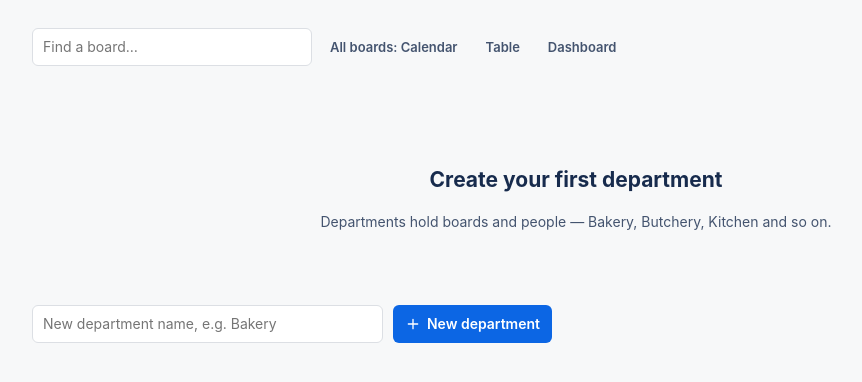
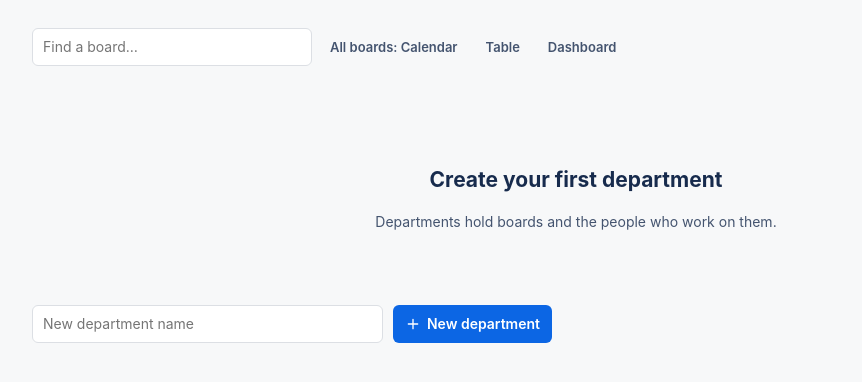
Before and after one commit to paulocezzar/lanes, a Django app: page / in a window 1280 px wide. Shown: the part 48-430 px from the top of the page, without its empty margins (64-926 px from the left). Run offline with Django 5.2, Linux system fonts and the light colour scheme; the visitor is signed in with stand-in values (Sample User, id 1); data comes from the database, SQL or seed files in the repository; data that the repository does not hold is empty.

Commit message:
Neutral wording: no department or bakery-specific examples in placeholders, hints, templates or AI prompts
Co-Authored-By: Claude Opus 5.5 <noreply@anthropic.com>
Claude-Session: https://claude.ai/code/session_01VuGyj9czSiKYXBwaMXanMq

```diff
--- a/boards/models.py
+++ b/boards/models.py
@@ -21,7 +21,7 @@ COLOURS = ["green", "yellow", "orange", "red", "purple", "blue", "sky", "pink",
 
 
 class Workspace(models.Model):
-    """One per department (Bakery, Butchery, Kitchen…)."""
+    """One per department."""
 
     name = models.CharField(max_length=80, unique=True)
     description = models.TextField(blank=True)
@@ -51,7 +51,7 @@ class WorkspaceMember(models.Model):
 
 
 class Collection(models.Model):
-    """A named group of boards inside a department, e.g. "Christmas 2026"."""
+    """A named group of boards inside a department, e.g. "2026 projects"."""
 
     workspace = models.ForeignKey(Workspace, on_delete=models.CASCADE, related_name="collections")
     name = models.CharField(max_length=60)
@@ -611,7 +611,7 @@ class Notification(models.Model):
     kind = models.CharField(max_length=20, choices=KINDS)
     board = models.ForeignKey(Board, on_delete=models.CASCADE, null=True, blank=True, related_name="+")
     card = models.ForeignKey(Card, on_delete=models.CASCADE, null=True, blank=True, related_name="+")
-    text = models.CharField(max_length=300)          # e.g. "assigned you to Order cake tins"
+    text = models.CharField(max_length=300)          # e.g. "assigned you to Send the report"
     excerpt = models.CharField(max_length=300, blank=True)
     dedupe_key = models.CharField(max_length=120, blank=True, db_index=True)
     created_at = models.DateTimeField(auto_now_add=True)
--- a/boards/views_automation.py
+++ b/boards/views_automation.py
@@ -55,9 +55,9 @@ EXAMPLES = {
         ("<b>Every year on 14 February</b>, <b>create a list</b> called “Valentine's Day ideas”.",
          {"kind": "actions", "frequency": "yearly", "month": 2, "month_day": 14, "hour": 7,
           "actions": [{"type": "create_list", "text": "Valentine's Day ideas"}]}),
-        ("<b>Every Monday</b> at 07:00, <b>create a card</b> “Weekly deep clean” with a checklist.",
-         {"kind": "card", "frequency": "weekly", "weekday": 0, "hour": 7, "title": "Weekly deep clean",
-          "target_list": "first", "checklist": "Ovens\nProving cabinets\nFloor drains"}),
+        ("<b>Every Monday</b> at 07:00, <b>create a card</b> “Weekly check” with a checklist.",
+         {"kind": "card", "frequency": "weekly", "weekday": 0, "hour": 7, "title": "Weekly check",
+          "target_list": "first", "checklist": "Review open cards\nUpdate due dates\nArchive finished cards"}),
         ("<b>Every Friday</b> at 17:00, <b>move every card</b> from “Done” to the last list.",
          {"kind": "actions", "frequency": "weekly", "weekday": 4, "hour": 17,
           "actions": [{"type": "move_all", "from_list": "done", "list": "last"}]}),
--- a/boards/views_company.py
+++ b/boards/views_company.py
@@ -234,8 +234,8 @@ def settings_page(request):
     })
 
 
-TEMPLATE_CSV = "First name,Last name,Email,Department,Role\nJo,Baker,jo.baker@example.com,Bakery,Member\n" \
-               "Sam,Smith,sam.smith@example.com,Bakery,Admin\n"
+TEMPLATE_CSV = "First name,Last name,Email,Department,Role\nJo,Bloggs,jo.bloggs@example.com,Department name,Member\n" \
+               "Sam,Smith,sam.smith@example.com,Department name,Admin\n"
 
 
 @login_required
--- a/boards/views_search.py
+++ b/boards/views_search.py
@@ -11,7 +11,7 @@ from .models import SavedSearch
 EXAMPLES = [
     ("@me is:open", "My open cards"),
     ("is:overdue", "Everything overdue"),
-    ("is:due-week board:christmas", "Christmas cards due this week"),
+    ("is:due-week board:planning", "Planning cards due this week"),
     ("label:urgent", "Cards labelled Urgent"),
 ]
 
--- a/static/lanes/board.js
+++ b/static/lanes/board.js
@@ -885,7 +885,7 @@
   $('[data-board-collection]', drawer)?.addEventListener('change', async e => {
     let value = e.target.value;
     if (value === '__new') {
-      const name = await LanesUI.ask('New collection', { placeholder: 'e.g. Christmas 2026', ok: 'Create' });
+      const name = await LanesUI.ask('New collection', { placeholder: 'e.g. 2026 projects', ok: 'Create' });
       if (!name || !name.trim()) { location.reload(); return; }
       value = `new:${name.trim()}`;
     }
--- a/templates/boards/auto/_board_action_rows.html
+++ b/templates/boards/auto/_board_action_rows.html
@@ -17,5 +17,5 @@
 </div>
 {% endfor %}
 <button type="button" class="btn ghost sm" data-more-actions>+ Another action</button>
-<p class="muted small">Tip: card titles can include the date — <code>Stocktake %d %b</code> becomes “Stocktake 21 Oct”.</p>
+<p class="muted small">Tip: card titles can include the date — <code>Weekly check %d %b</code> becomes “Weekly check 21 Oct”.</p>
 </div>
--- a/templates/boards/automation.html
+++ b/templates/boards/automation.html
@@ -68,9 +68,9 @@
           <select name="kind" data-sched-kind aria-label="What to do"><option value="card">create a card</option><option value="actions">run board actions</option></select>
         </div>
         <div data-kind-panel="card" class="auto-form-inner">
-          <label>Card title<input name="title" maxlength="250" placeholder="e.g. Weekly deep clean"></label>
+          <label>Card title<input name="title" maxlength="250" placeholder="e.g. Weekly check"></label>
           <label>Put it in list<select name="target_list" data-list>{% for l in lists %}<option value="{{ l.pk }}">{{ l.title }}</option>{% endfor %}</select></label>
-          <label>Checklist (one item per line, optional)<textarea name="checklist" rows="3" placeholder="Ovens&#10;Proving cabinets&#10;Floor drains"></textarea></label>
+          <label>Checklist (one item per line, optional)<textarea name="checklist" rows="3" placeholder="First step&#10;Second step&#10;Third step"></textarea></label>
           <div class="auto-line">
             <label>Assign to<select name="member"><option value="">Nobody</option>{% for u in people %}<option value="{{ u.pk }}">{{ u.display_name }}</option>{% endfor %}</select></label>
             <label>Label<select name="label"><option value="">None</option>{% for l in labels %}<option value="{{ l.pk }}">{{ l }}</option>{% endfor %}</select></label>
--- a/templates/boards/board_base.html
+++ b/templates/boards/board_base.html
@@ -283,7 +283,7 @@
       {% for c in board.workspace.collections.all %}<option value="{{ c.pk }}" {% if c.pk == board.collection_id %}selected{% endif %}>{{ c.name }}</option>{% endfor %}
       <option value="__new">+ New collection…</option>
     </select>
-    <p class="muted small">Group boards on the Boards page, e.g. “Christmas 2026” or “Wholesale”.</p>
+    <p class="muted small">Group boards on the Boards page, e.g. “2026 projects” or “Ongoing”.</p>
     <h4 class="section-label">Power-ups</h4>
     <label class="check-inline dark"><input type="checkbox" data-board-flag="voting" {% if board.voting %}checked{% endif %}> 👍 Voting — people can vote on cards</label>
     <label class="check-inline dark"><input type="checkbox" data-board-flag="card_aging" {% if board.card_aging %}checked{% endif %}> 🍂 Card ageing — cards fade after 1, 2 and 4 weeks untouched</label>
--- a/templates/boards/company_import.html
+++ b/templates/boards/company_import.html
@@ -56,7 +56,7 @@
     <ul class="muted">
       <li><b>First name</b>, <b>Last name</b> (or one <b>Name</b> column)</li>
       <li><b>Email</b> — required; it's what they sign in with</li>
-      <li><b>Department</b> — required, e.g. Bakery</li>
+      <li><b>Department</b> — required; new names create a new department</li>
       <li><b>Role</b> — Member or Admin (optional; Member if blank)</li>
     </ul>
     <p class="muted small">People who already have an account are just added to the department. You'll see exactly what will happen before anything changes. <a href="?template=1">Download a template</a>.</p>
--- a/templates/boards/home.html
+++ b/templates/boards/home.html
@@ -53,7 +53,7 @@
   <section class="empty-state">
     {% if user.is_superuser %}
     <h2>Create your first department</h2>
-    <p class="muted">Departments hold boards and people — Bakery, Butchery, Kitchen and so on.</p>
+    <p class="muted">Departments hold boards and the people who work on them.</p>
     {% elif user.is_guest %}
     <h2>Welcome to Lanes</h2>
     <p class="muted">You're a guest, so you'll see the boards people share with you below.</p>
@@ -68,7 +68,7 @@
   <section class="home-section">
     <form method="post" action="{% url 'workspace_create' %}" class="new-dept">
       {% csrf_token %}
-      <input name="name" placeholder="New department name, e.g. Bakery" maxlength="80" required>
+      <input name="name" placeholder="New department name" maxlength="80" required>
       <button class="btn primary">{% include "boards/_icon.html" with i="plus" %}New department</button>
     </form>
   </section>
@@ -118,7 +118,7 @@
       <label class="bg-swatch bg-{{ key }}" title="{{ name }}"><input type="radio" name="background" value="{{ key }}" {% if forloop.first %}checked{% endif %}></label>
       {% endfor %}
     </div>
-    <label>Board title<input name="title" required maxlength="120" placeholder="e.g. Christmas production"></label>
+    <label>Board title<input name="title" required maxlength="120" placeholder="e.g. Weekly planning"></label>
     <label>Department
       <select name="workspace">{% for ws in create_workspaces %}<option value="{{ ws.pk }}">{{ ws.name }}</option>{% endfor %}</select>
     </label>
--- a/templates/boards/search.html
+++ b/templates/boards/search.html
@@ -15,7 +15,7 @@
   </aside>
   <section class="search-main">
     <form method="get" class="search-form">
-      <input type="search" name="q" value="{{ q }}" placeholder="Search cards… try @me is:overdue label:urgent board:christmas" autofocus>
+      <input type="search" name="q" value="{{ q }}" placeholder="Search cards… try @me is:overdue label:urgent board:planning" autofocus>
       <button class="btn primary">Search</button>
     </form>
     {% if searched %}
@@ -41,9 +41,9 @@
       <ul>
         <li>Plain words search titles, descriptions, checklist items and comments.</li>
         <li><code>@me</code> or <code>@charlie</code>: cards assigned to someone.</li>
-        <li><code>label:urgent</code>, <code>board:christmas</code>, <code>list:doing</code>.</li>
+        <li><code>label:urgent</code>, <code>board:planning</code>, <code>list:doing</code>.</li>
         <li><code>is:overdue</code>, <code>is:due-week</code>, <code>is:no-date</code>, <code>is:open</code>, <code>is:complete</code>.</li>
-        <li>Use quotes for an exact phrase: <code>"cake boards"</code>.</li>
+        <li>Use quotes for an exact phrase: <code>"weekly report"</code>.</li>
       </ul>
     </div>
     {% endif %}
--- a/templates/boards/workspace_members.html
+++ b/templates/boards/workspace_members.html
@@ -23,7 +23,7 @@
     <h2>Add someone</h2>
     <form method="post" action="{% url 'workspace_member_add' workspace.pk %}" class="add-person">
       {% csrf_token %}
-      <label>Email<input type="email" name="email" required autocomplete="off" placeholder="name@thenewt.com"></label>
+      <label>Email<input type="email" name="email" required autocomplete="off" placeholder="name@company.com"></label>
       <label>First name<input name="first_name" autocomplete="off" placeholder="If new to Lanes"></label>
       <label>Last name<input name="last_name" autocomplete="off"></label>
       <label>Role
```
Also changed, not shown: boards/ai.py (+6 -6 lines).
